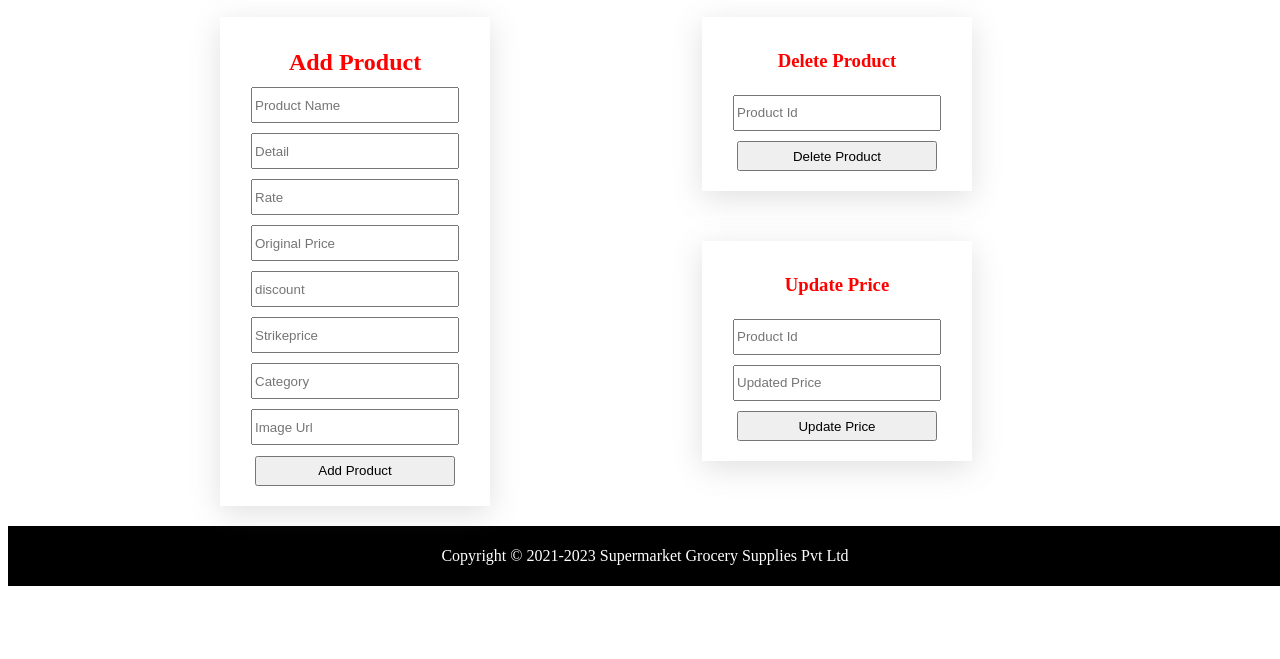
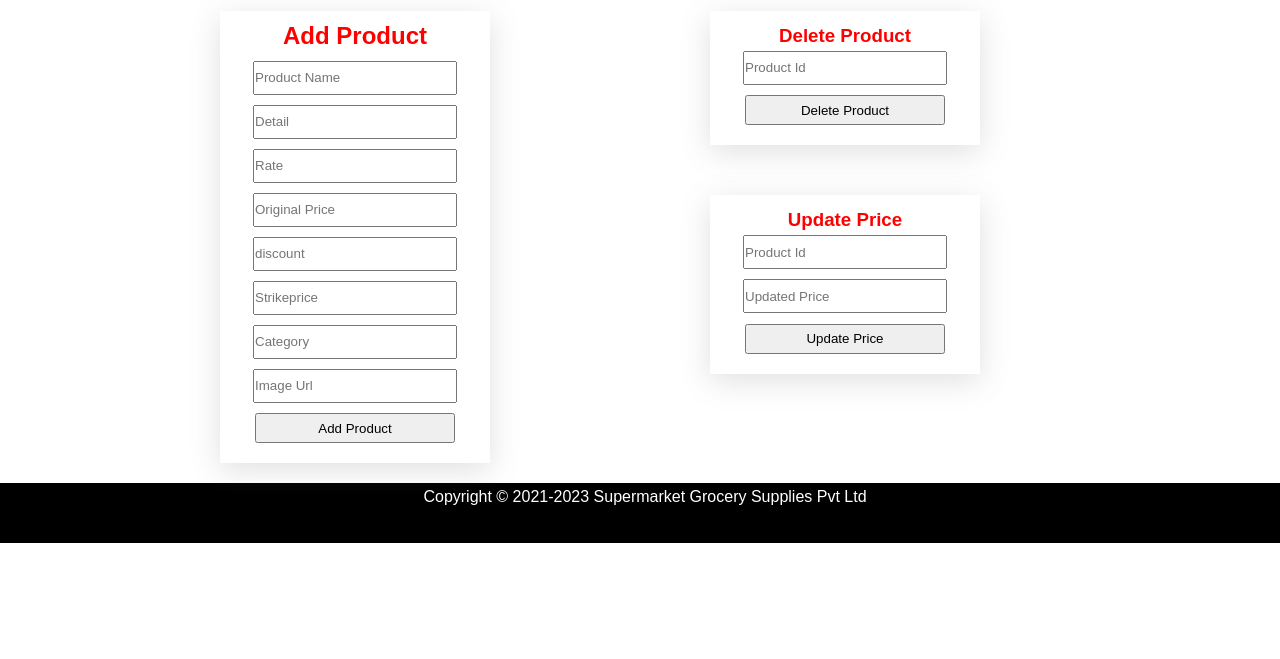
Before and after one commit to chetandabli/groceryarc, a website: page addmin_add_product.html in a window 1280 px wide. Shown: the part 141-800 px from the top of the page. Drawn offline with Linux system fonts and the light colour scheme.

```diff
--- a/styles/admin_addproduct.css
+++ b/styles/admin_addproduct.css
@@ -1,3 +1,11 @@
+*{
+    font-family: "Brandon Text", Arial, sans-serif;
+}
+*{
+    margin: 0px;
+    padding: 0px;
+}
+
 .container{
     border:0px solid red;
     width:250px;
```
